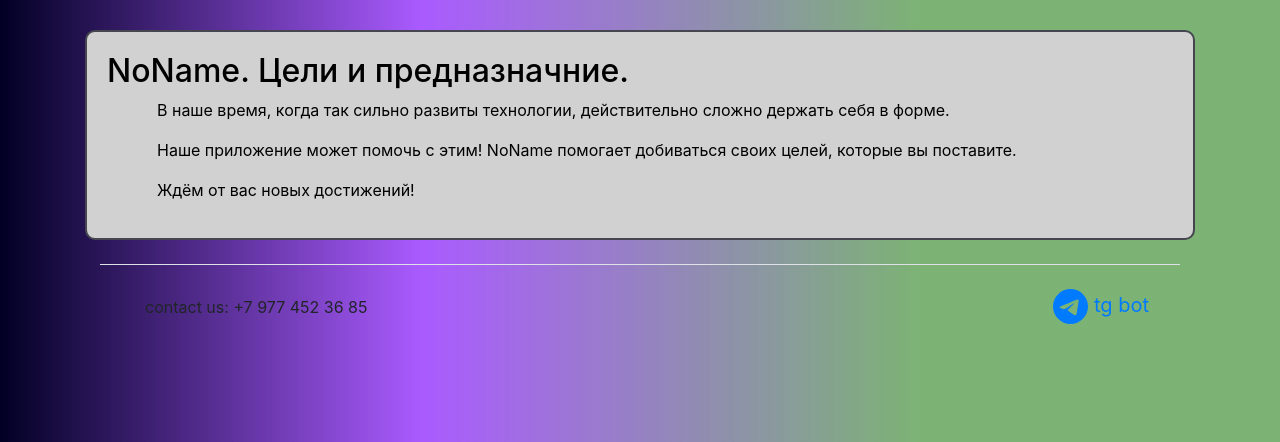
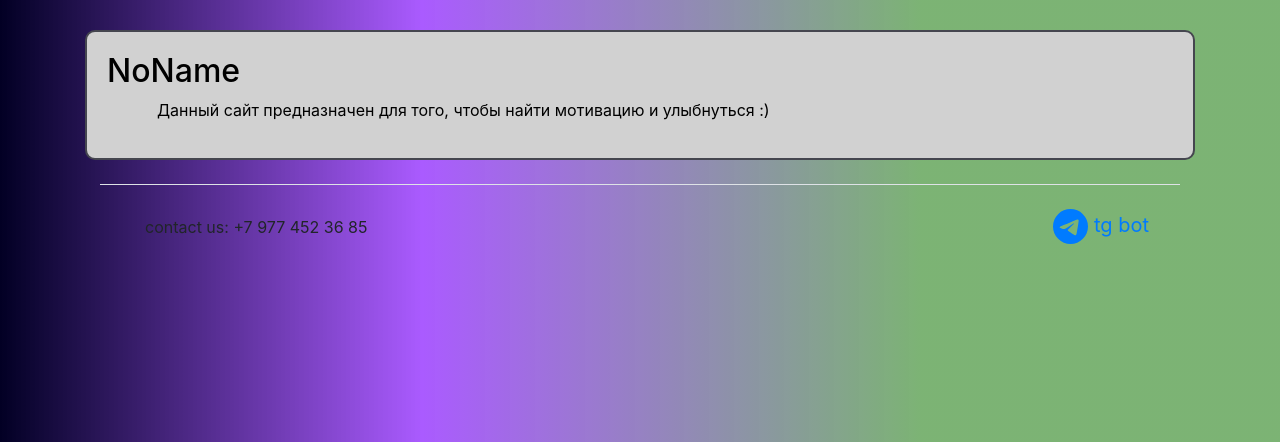
Before and after one commit to Komarik230/WEB_, a Flask app: page /info in a window 1280 px wide. Shown: the part 108-550 px from the top of the page. Run offline with Flask 3, Linux system fonts and the light colour scheme; parts of the project's set-up code (start-up, migrations or seed data) failed here and were passed over; some libraries are stand-ins or nearby versions.

Commit message:
изменено описание "о нас"

```diff
--- a/templates/about.html
+++ b/templates/about.html
@@ -2,11 +2,9 @@
 
 {% block content %}
 <div class="page_border" style="color: black !important;">
-    <h2>NoName. Цели и предназначние.</h2>
+    <h2>NoName</h2>
     <div style="margin-left: 50px; margin-bottom: 0px !important;">
-        <p>В наше время, когда так сильно развиты технологии, действительно сложно держать себя в форме.</p>
-        <p>Наше приложение может помочь с этим! NoName помогает добиваться своих целей, которые вы поставите.</p>
-        <p>Ждём от вас новых достижений!</p>
+        <p> Данный сайт предназначен для того, чтобы найти мотивацию и улыбнуться :) </p>
     </div>
  </div>
 </div>
```
